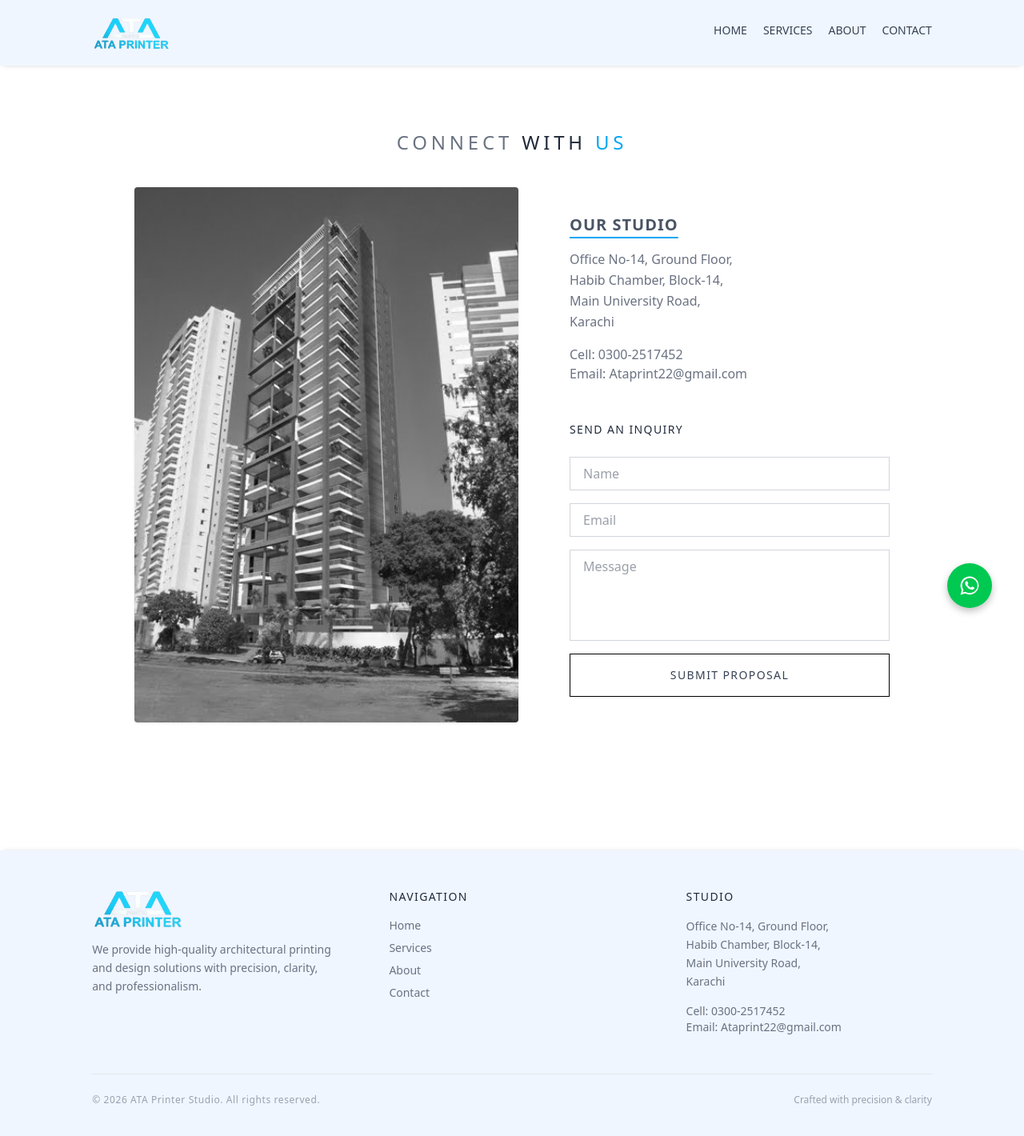
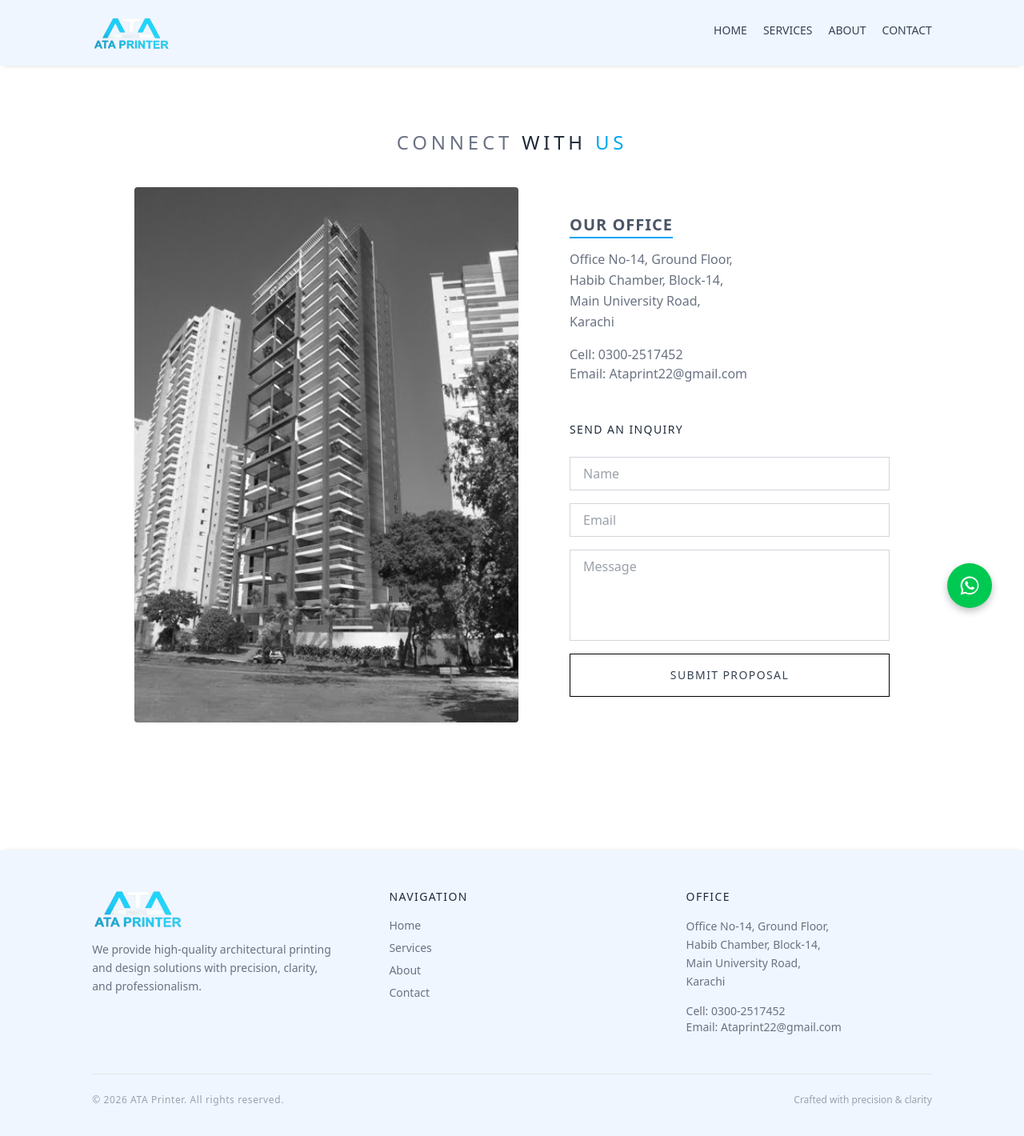
Before and after one commit to Afan-Farooqi-Official/ATA-PrinterWeb, a React (Vite) app: page /contact in a window 1280 px wide. Shown: the top 1420 px of the page at 80% size. Built offline with nearby package versions, Linux system fonts and the light colour scheme.

Commit message:
refactor: update terminology from "Studio" to "Office" and remove redundant terms

```diff
--- a/index.html
+++ b/index.html
@@ -2,7 +2,7 @@
 <html lang="en">
   <head>
     <meta charset="UTF-8" />
-    <link rel="icon" type="image/svg+xml" href="/vite.svg" />
+    <link rel="icon" type="image/svg+xml" href="/src/assets/logo.png" />
     <meta name="viewport" content="width=device-width, initial-scale=1.0" />
     <title>ata-printer</title>
   </head>
--- a/src/components/Footer.jsx
+++ b/src/components/Footer.jsx
@@ -35,7 +35,7 @@ const Footer = () => {
           {/* Contact */}
           <div className="space-y-4">
             <h4 className="text-gray-800 font-medium uppercase tracking-widest text-sm">
-              Studio
+              Office
             </h4>
             <p className="text-gray-500 text-sm leading-relaxed">
               Office No-14, Ground Floor, <br /> Habib Chamber, Block-14, <br />
@@ -53,7 +53,7 @@ const Footer = () => {
         {/* Bottom Bar */}
         <div className="border-t border-gray-200 mt-12 pt-6 flex flex-col sm:flex-row items-center justify-between gap-4">
           <p className="text-xs text-gray-400 tracking-wider">
-            © {new Date().getFullYear()} ATA Printer Studio. All rights reserved.
+            © {new Date().getFullYear()} ATA Printer. All rights reserved.
           </p>
 
           <p className="text-xs text-gray-400">
--- a/src/pages/Contact.jsx
+++ b/src/pages/Contact.jsx
@@ -33,7 +33,7 @@ const Contact = () => {
 
           <div className='space-y-4'>
             <p className='font-semibold text-xl text-gray-600 tracking-wider uppercase underline underline-offset-8 decoration-sky-500'>
-              Our Studio
+              Our Office
             </p>
             <p className='text-gray-500 leading-relaxed'>
               Office No-14, Ground Floor, <br /> Habib Chamber, Block-14, <br />
--- a/src/pages/Home.jsx
+++ b/src/pages/Home.jsx
@@ -18,7 +18,7 @@ const Home = () => {
         {/* Hero Text Overlay */}
         <div className="absolute inset-0 flex flex-col items-center justify-center text-center px-4 z-10">
           <h1 className="text-white text-4xl sm:text-5xl md:text-6xl font-bold tracking-wide drop-shadow-lg">
-            ATA Printer Studio
+            ATA Printer
           </h1>
           <p className="mt-4 text-gray-200 text-lg sm:text-xl max-w-2xl drop-shadow-md">
             Modern & classic architectural services, 2D & 3D designs, and precision printing solutions.
```
